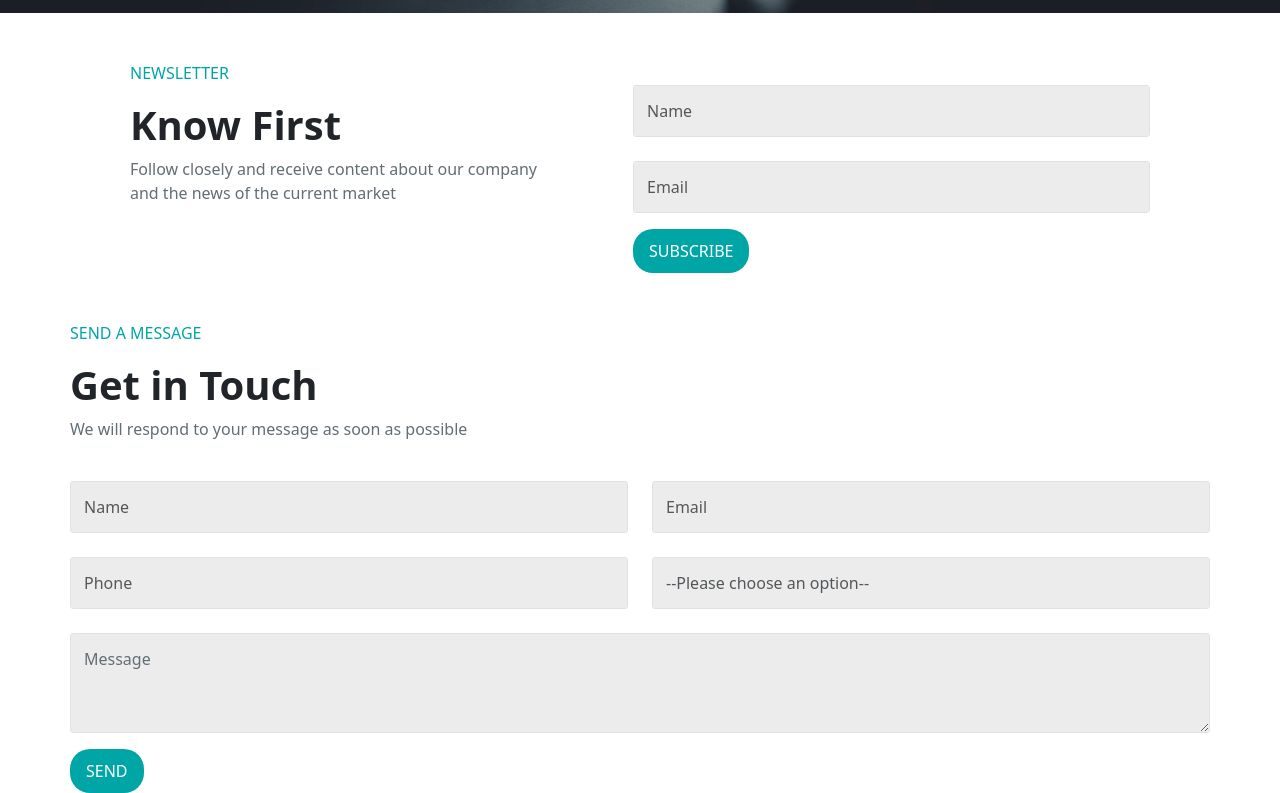
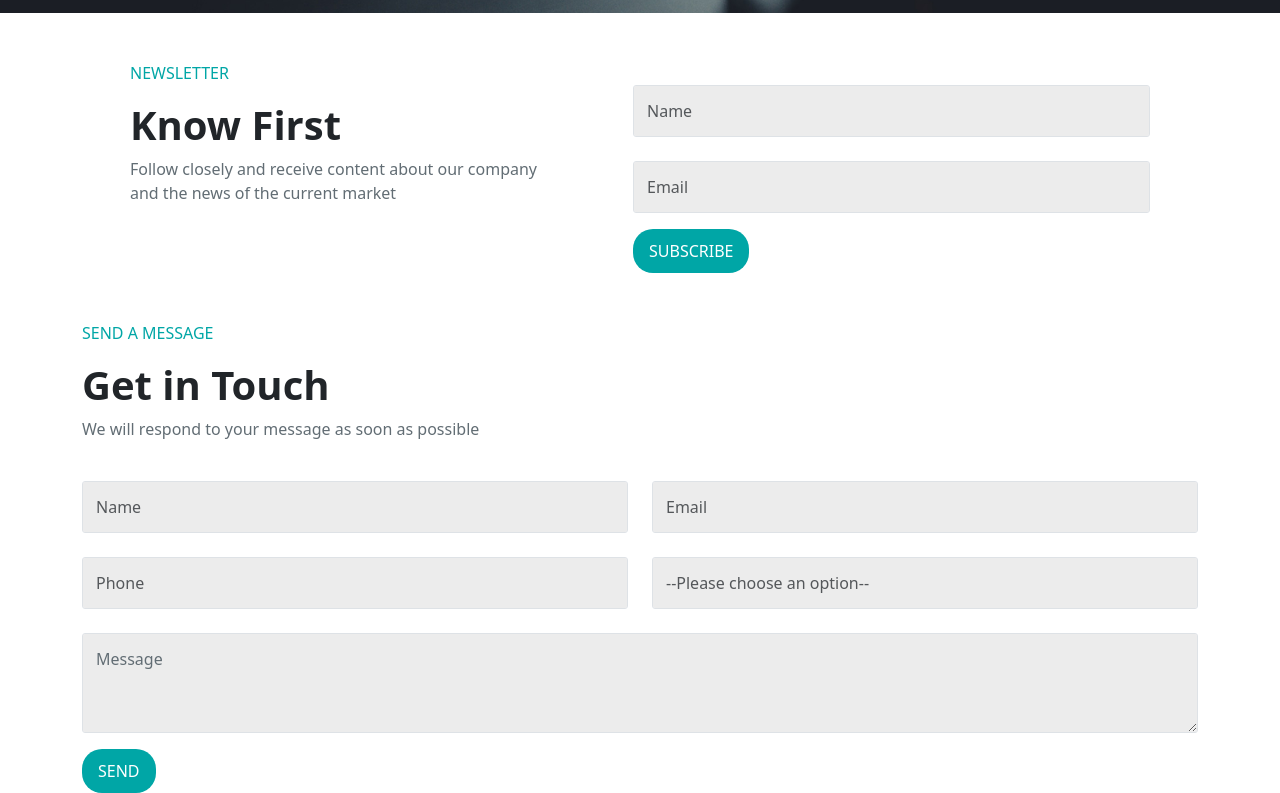
Before and after one commit to matteocenci/proj-html-vuejs, a Vue app: page /contacts in a window 1280 px wide. Shown: the part 552-1345 px from the top of the page. Built offline with nearby package versions, Linux system fonts and the light colour scheme.

Commit message:
fix: padding in AppForm' container

```diff
--- a/src/components/AppForm.vue
+++ b/src/components/AppForm.vue
@@ -5,7 +5,7 @@ export default {
 </script>
 
 <template>
-    <div class="container p-0">
+    <div class="container">
         <p class="ms_send">SEND A MESSAGE</p>
         <h2 class="fw-bold fs-1">Get in Touch</h2>
         <p class="ms_respond">We will respond to your message as soon as possible</p>
```
